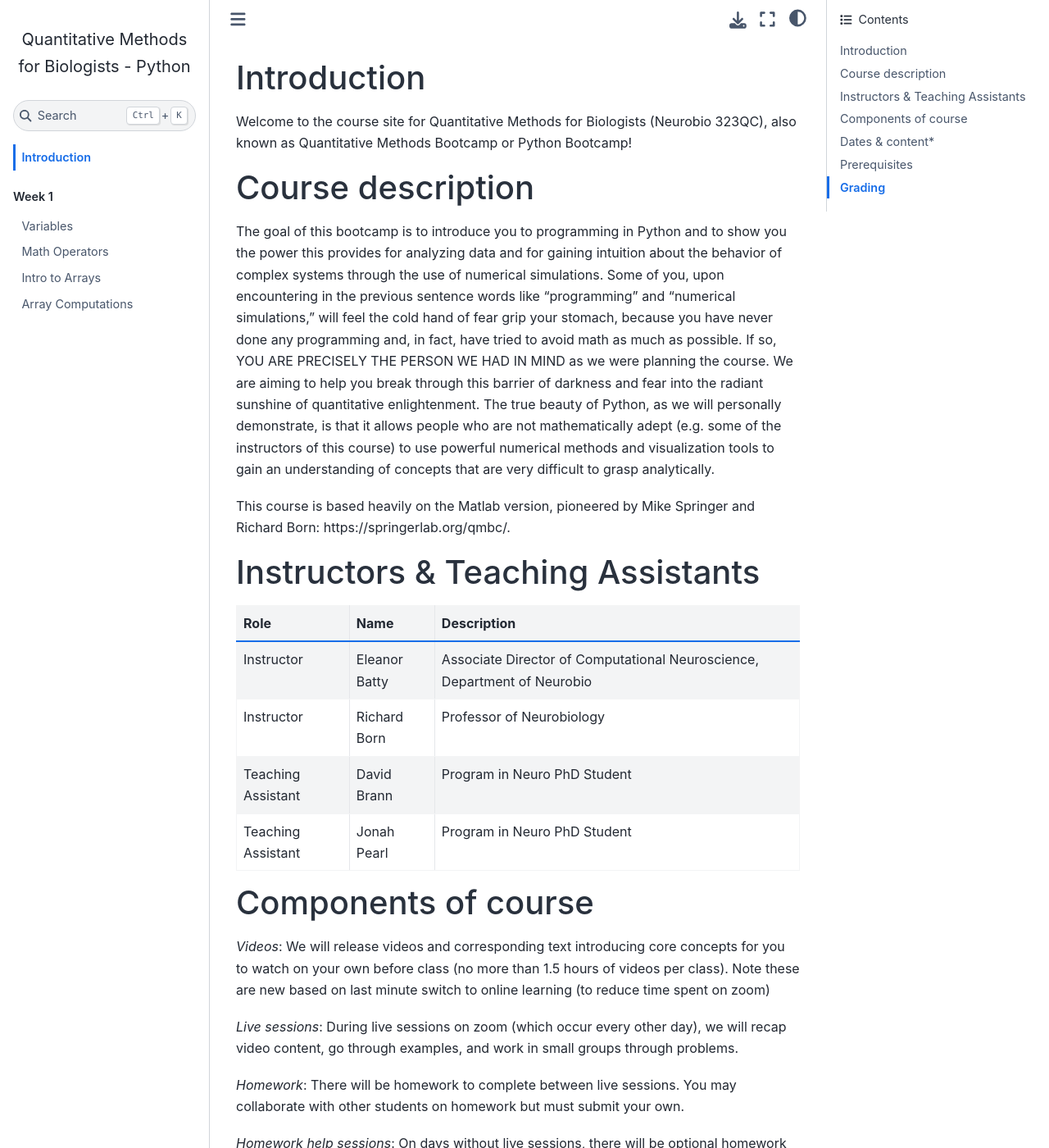
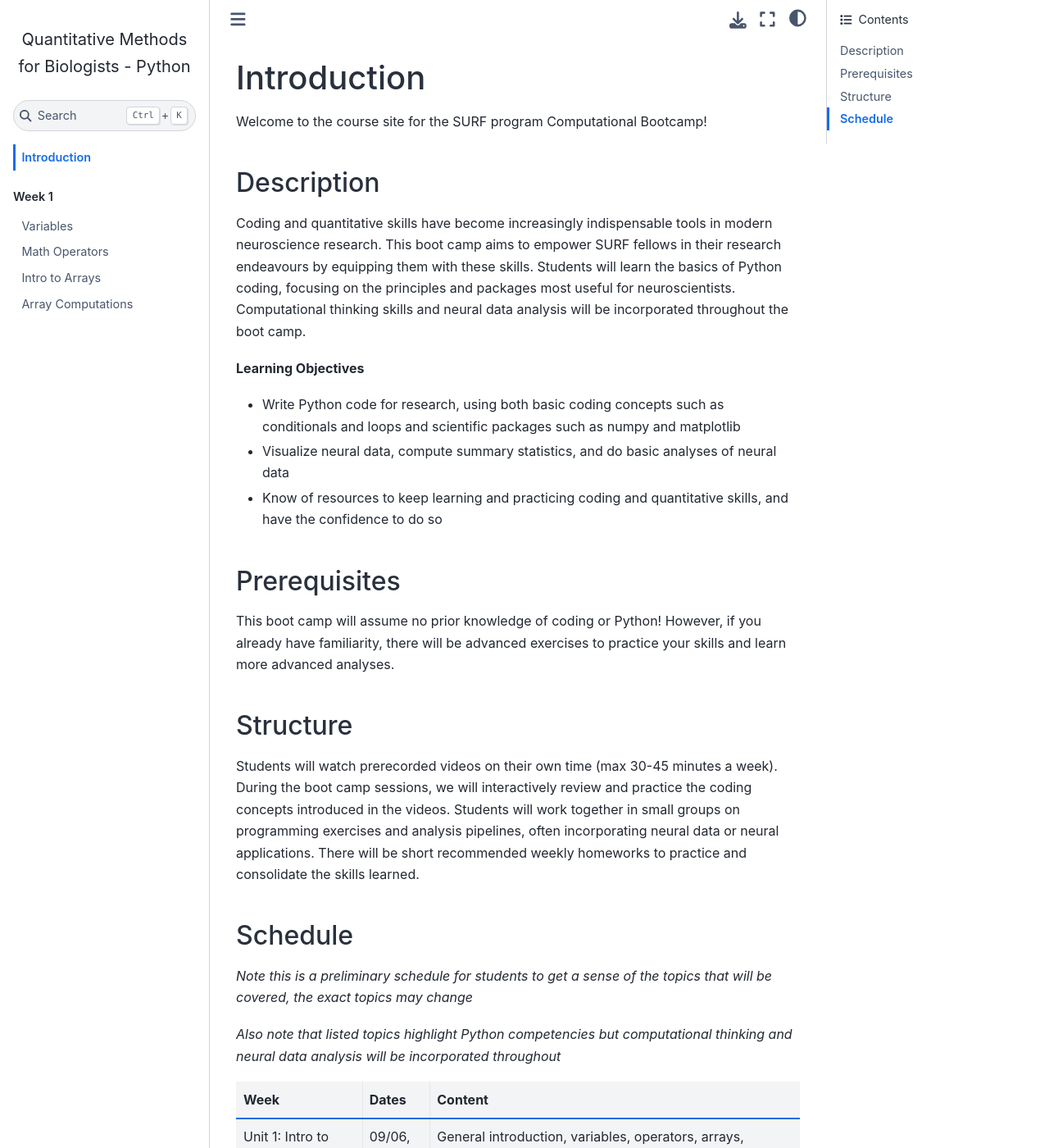
Before and after one commit to ebatty/ComputationalBootcamp, a Jupyter Book: the page built from intro.md, in a window 1280 px wide and 1400 px high. Shown: the whole window at 82% size. Built offline with Jupyter Book 1.0.4 settings and Sphinx 7.4.7 and the Sphinx Book theme 1.1.4, drawn with Linux system fonts in a browser that asks for light colours; some of the changed text lies outside the part shown.

Commit message:
Update intro.md

```diff
--- a/intro.md
+++ b/intro.md
@@ -1,49 +1,32 @@
 # Introduction
 
-Welcome to the course site for Quantitative Methods for Biologists (Neurobio 323QC), also known as Quantitative Methods Bootcamp or Python Bootcamp!
+Welcome to the course site for the SURF program Computational Bootcamp!
 
-# Course description
-The goal of this bootcamp is to introduce you to programming in Python and to show you the power this provides for analyzing data and for gaining intuition about the behavior of complex systems through the use of numerical simulations. Some of you, upon encountering in the previous sentence words like "programming" and "numerical simulations," will feel the cold hand of fear grip your stomach, because you have never done any programming and, in fact, have tried to avoid math as much as possible. If so, YOU ARE PRECISELY THE PERSON WE HAD IN MIND as we were planning the course. We are aiming to help you break through this barrier of darkness and fear into the radiant sunshine of quantitative enlightenment. The true beauty of Python, as we will personally demonstrate, is that it allows people who are not mathematically adept (e.g. some of the instructors of this course) to use powerful numerical methods and visualization tools to gain an understanding of concepts that are very difficult to grasp analytically.
+## Description
 
-This course is based heavily on the Matlab version, pioneered by Mike Springer and Richard Born: https://springerlab.org/qmbc/.
+Coding and quantitative skills have become increasingly indispensable tools in modern neuroscience research. This boot camp aims to empower SURF fellows in their research endeavours by equipping them with these skills. Students will learn the basics of Python coding, focusing on the principles and packages most useful for neuroscientists. Computational thinking skills and neural data analysis will be incorporated throughout the boot camp.
 
-# Instructors & Teaching Assistants
-| Role    |  Name  |   Description |
-| ----------- | ----------- | ----------- |
-| Instructor     | Eleanor Batty | Associate Director of Computational Neuroscience, Department of Neurobio |
-| Instructor   | Richard Born | Professor of Neurobiology |
-| Teaching Assistant    | David Brann | Program in Neuro PhD Student |
-| Teaching Assistant   | Jonah Pearl | Program in Neuro PhD Student |
+**Learning Objectives**
+*  Write Python code for research, using both basic coding concepts such as conditionals and loops and scientific packages such as numpy and matplotlib
+*  Visualize neural data, compute summary statistics, and do basic analyses of neural data
+*  Know of resources to keep learning and practicing coding and quantitative skills, and have the confidence to do so
 
-# Components of course
-*Videos*: We will release videos and corresponding text introducing core concepts for you to watch on your own before class (no more than 1.5 hours of videos per class). Note these are new based on last minute switch to online learning (to reduce time spent on zoom)
+## Prerequisites
 
-*Live sessions*: During live sessions on zoom (which occur every other day), we will recap video content, go through examples, and work in small groups through problems.
+This boot camp will assume no prior knowledge of coding or Python! However, if you already have familiarity, there will be advanced exercises to practice your skills and learn more advanced analyses.
 
-*Homework*: There will be homework to complete between live sessions. You may collaborate with other students on homework but must submit your own.
+## Structure
 
-*Homework help sessions*: On days without live sessions, there will be optional homework help sessions/office hours with instructors and TAs.
+Students will watch prerecorded videos on their own time (max 30-45 minutes a week). During the boot camp sessions, we will interactively review and practice the coding concepts introduced in the videos. Students will work together in small groups on programming exercises and analysis pipelines, often incorporating neural data or neural applications. There will be short recommended weekly homeworks to practice and consolidate the skills learned.
 
-# Dates & content*
-\* Content subject to change
+## Schedule
+*Note this is a preliminary schedule for students to get a sense of the topics that will be covered, the exact topics may change*
 
-| Date    |  Times |   Description |
-| ----------- | ----------- | ----------- |
-| Monday, 1/10 | 10 am - 3 pm (with hour for lunch) | Introduction I (structure of Python, variables, operators, numpy arrays, indexing) |
-| Tuesday, 1/11 | 3 - 5 pm | Homework help session (optional) |
-| Wednesday, 1/12 | 10 am - 3 pm (with hour for lunch) | Introduction II (array broadcasting, for/while loops, if statements, simulations) |
-| Tuesday, 1/13 | 3 - 5 pm | Homework help session (optional) |
-| Friday, 1/14 | 10 am - 3 pm (with hour for lunch)  | Introduction III (functions, data structures) |
-| Tuesday, 1/18 | 10 am - 3 pm (with hour for lunch) | Coding statistics (coding simulations/bootstrapping, p-values, t-tests) |
-| Wednesday, 1/19 | 3 - 5 pm | Homework help session (optional) |
-| Thursday, 1/20 | 10 am - 3 pm (with hour for lunch) | Coding image processing |
+*Also note that listed topics highlight Python competencies but computational thinking and neural data analysis will be incorporated throughout*
 
-
-# Prerequisites
-None! This is designed as an introduction to coding and introduction to Python. While the homeworks center around biological contexts, no biological knowledge is assumed.
-
-Some students will have more prior coding knowledge - we will try to have these students work with each other so they can advance more quickly and try more advanced optional exercises.
-
-
-# Grading
-This class is graded pass/fail. In order to pass, we expect you to attend the five full-day sessions, participate in the in-class exercises, and complete the compulsory part of the homework assignments.
+|  Week | Dates  |  Content  |
+|---|---|---|
+| Unit 1: Intro to Python & Numpy  | 09/06, 09/08   |  General introduction, variables, operators, arrays, indexing |
+| Unit 2: Code Logic  |  09/13, 09/15 |  Conditional statements, loops, translating problems to algorithms, plotting |
+| Unit 3: Functions & Data Structures  | 09/20, 09/22  |  Additional Python data structures, writing functions |
+| Unit 4: Neural Data Science | 09/27, 09/29  | Exact topics to be determined pending survey of fellows and projects. May include statistics, image processing, linear algebra, dimensionality reduction |
```
